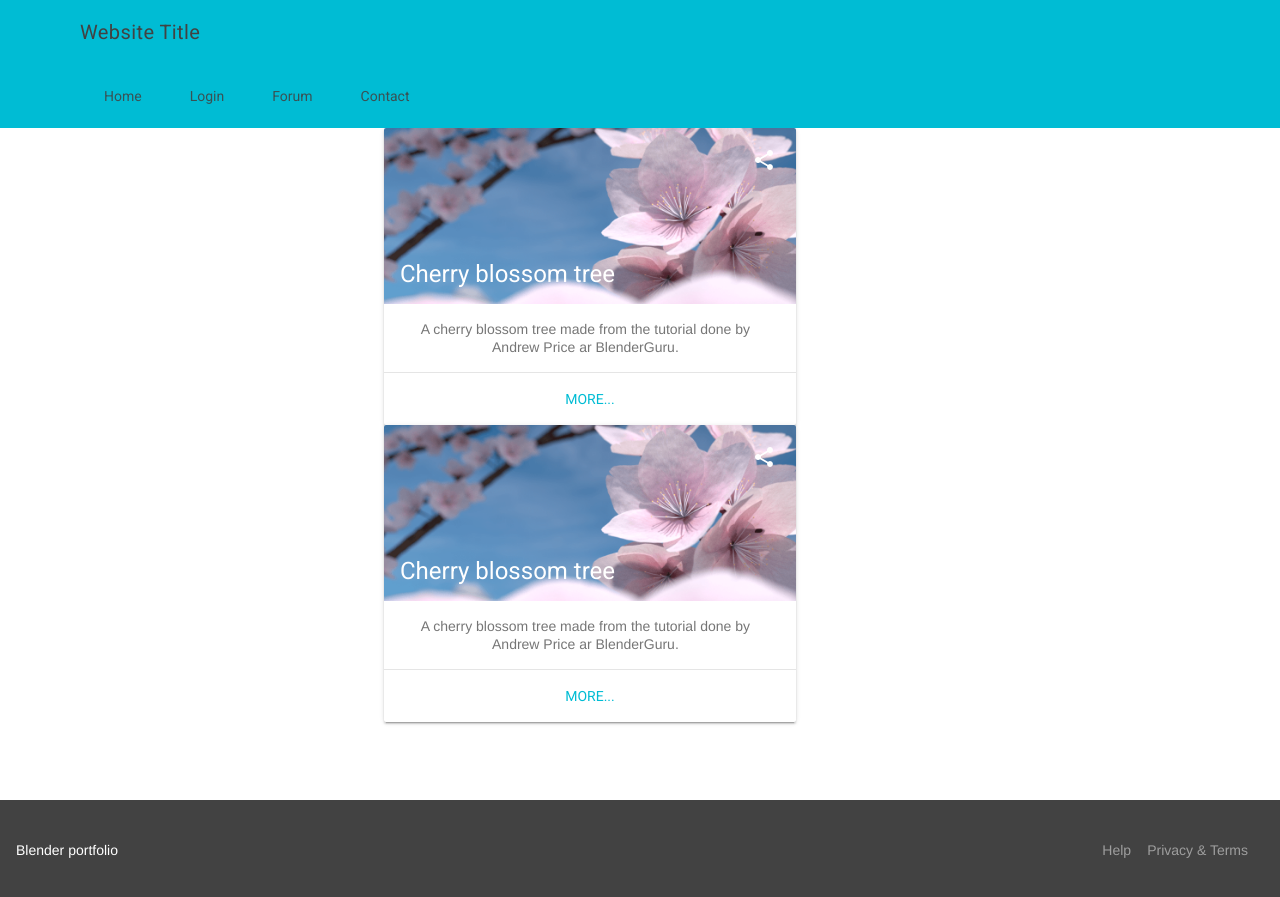
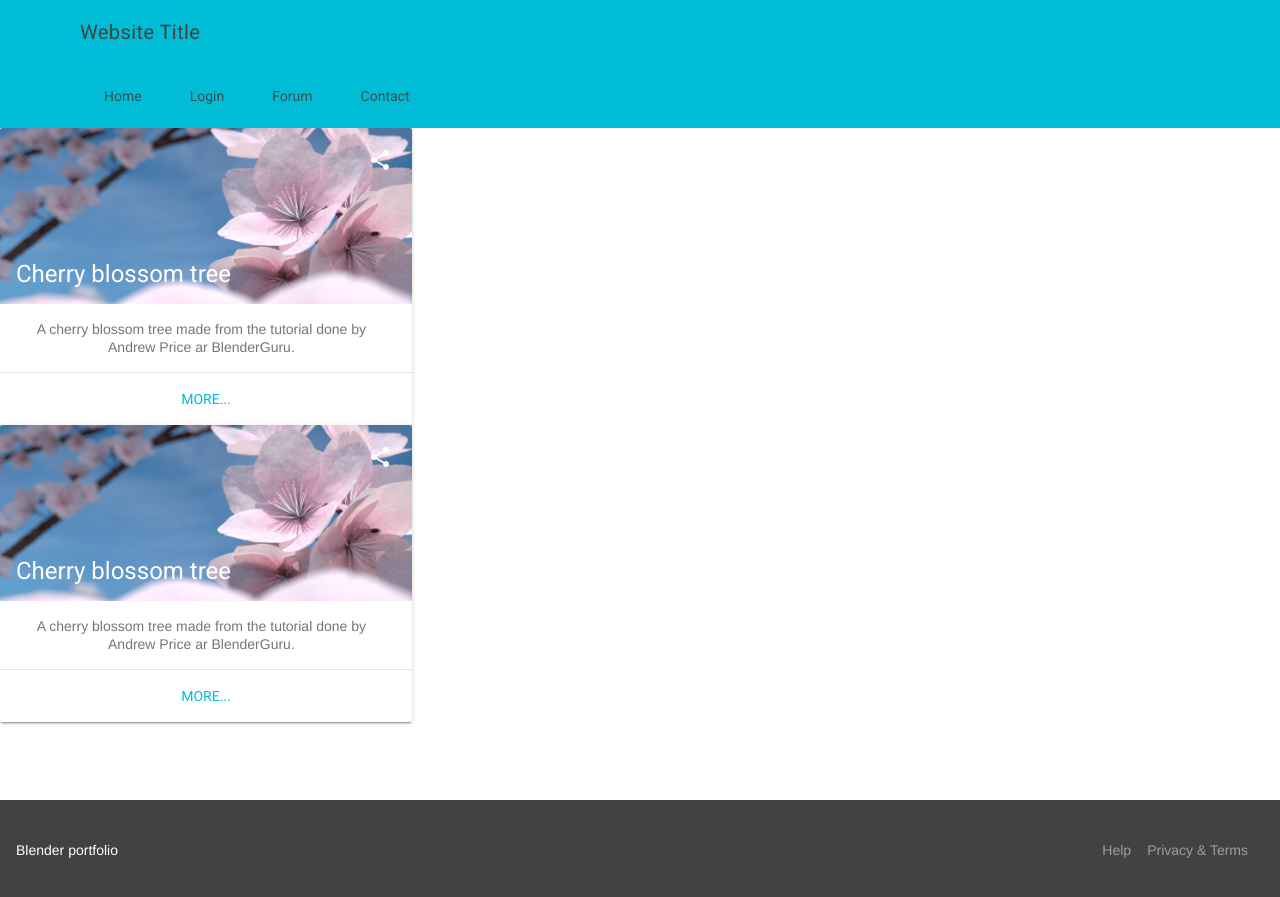
Before and after one commit to slothgamez/fireplex.github.io, a Jekyll site: the page index.html, which Jekyll copies as it is, in a window 1280 px wide. Shown: the top 897 px of the page. Built offline with Jekyll 4.4.1, drawn with Linux system fonts in a browser that asks for light colours; nearby versions of some CDN libraries; comment, search, counter and statistics services are not loaded.

Commit message:
Update index.html

```diff
--- a/index.html
+++ b/index.html
@@ -83,12 +83,15 @@
           .blossom-card-wide > .mdl-card__menu {
             color: #fff;
           }
-          #blossom {
+          #div1 {
+            right: -30%;
+          }
+          #div2 {
             right: -30%;
           }
           </style>
 
-          <div>
+          <div id="div1">
             <div class="blossom-card-wide mdl-card mdl-shadow--2dp" align="center" id="blossom">
               <div class="mdl-card__title">
                 <h2 class="mdl-card__title-text">Cherry blossom tree</h2>
@@ -108,7 +111,7 @@
               </div>
             </div>
           </div>
-          <div>
+          <div id="div2">
             <div class="blossom-card-wide mdl-card mdl-shadow--2dp" align="center" id="blossom">
               <div class="mdl-card__title">
                 <h2 class="mdl-card__title-text">Cherry blossom tree</h2>
```
